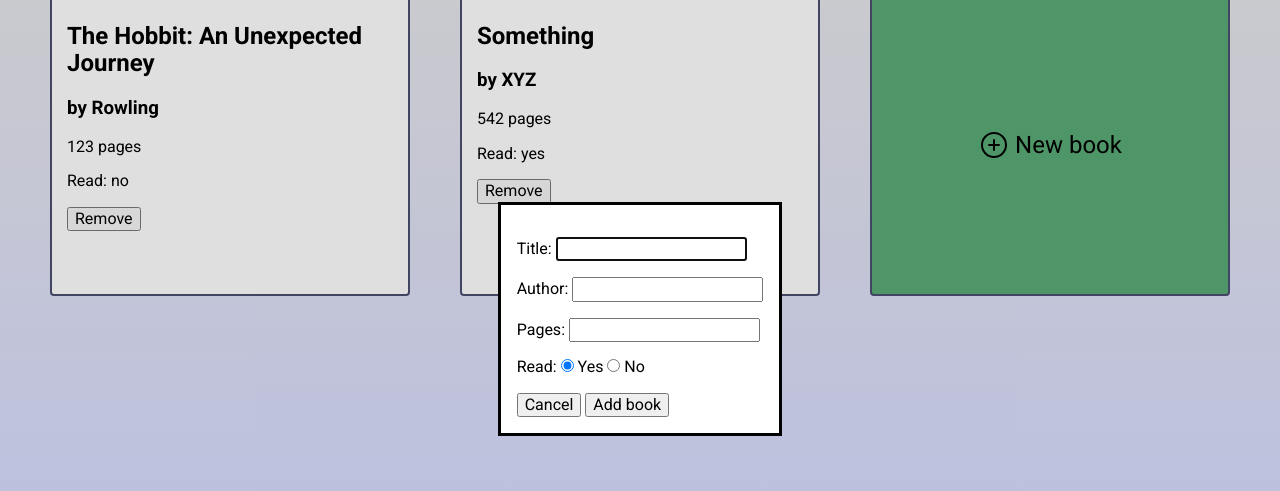
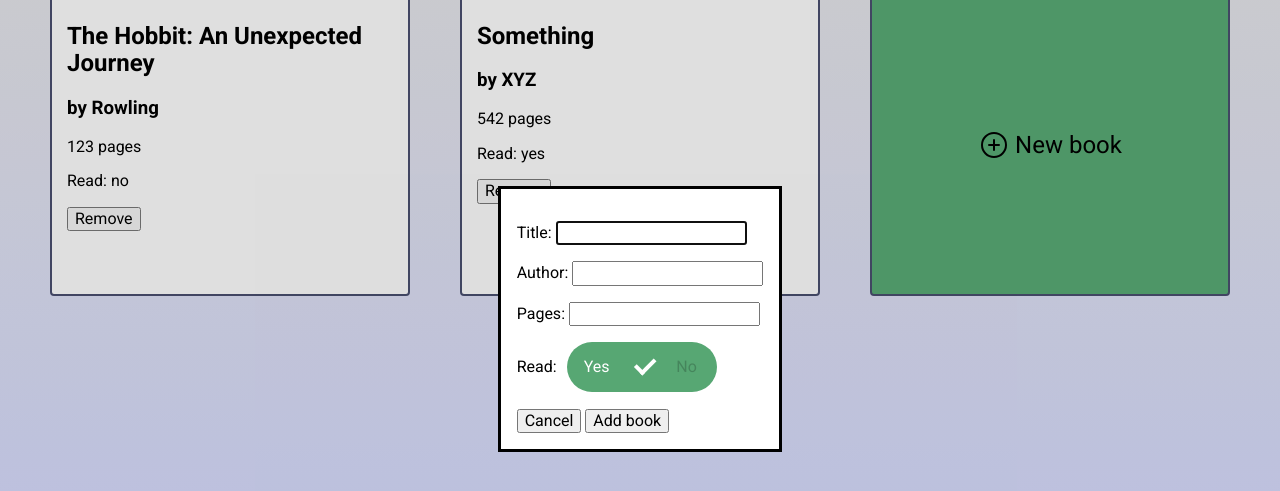
Before and after one commit to Marutovsky/library, a plain HTML site: page index.html in a window 1280 px wide. Both pictures are taken after a click on the button "New book". Shown: the part 81-572 px from the top of the page. Drawn offline with nearby package versions, Linux system fonts and the light colour scheme; a web font is replaced by a local one.

Commit message:
Add read radio switch input in dialog

```diff
--- a/css/style.css
+++ b/css/style.css
@@ -56,3 +56,93 @@ h1 {
     margin-right: 5px;
   }
 }
+
+
+/* Book read radio switch */
+
+.switch {
+  position: relative;
+  width: 150px;
+  height: 50px;
+  text-align: center;
+  background: #57a773;
+  transition: all 0.2s ease;
+  border-radius: 25px;
+
+  & span {
+    position: absolute;
+    top: 50%;
+    left: 50%;
+    width: 20px;
+    height: 4px;
+    margin: -2px 0px 0px -4px;
+    background: #fff;
+    display: block;
+    transform: rotate(-45deg);
+    transition: all 0.2s ease;
+
+    &::after {
+      content: "";
+      display: block;
+      width: 4px;
+      height: 12px;
+      margin-top: -8px;
+      background: #fff;
+      transition: all 0.2s ease;
+    }
+  }
+}
+
+
+input[type='radio'] {
+  display: none;
+}
+
+.switch label {
+  cursor: pointer;
+  color: rgba(0, 0, 0, 0.2);
+  width: 60px;
+  line-height: 50px;
+  transition: all 0.2s ease;
+}
+
+label[for='dialog-read-yes'] {
+  position: absolute;
+  left: 0%;
+  height: 20px;
+}
+
+label[for='dialog-read-no'] {
+  position: absolute;
+  right: 0%;
+}
+
+#dialog-read-no:checked ~ .switch {
+  background: #ee6352;
+}
+
+#dialog-read-no:checked ~ .switch span {
+  background: #fff;
+  margin-left: -8px;
+
+  &::after {
+    background: #fff;
+    height: 20px;
+    margin-top: -8px;
+    margin-left: 8px;
+  }
+}
+
+#dialog-read-yes:checked ~ .switch label[for='dialog-read-yes'] {
+  color: #fff;
+}
+
+#dialog-read-no:checked ~ .switch label[for='dialog-read-no'] {
+  color: #fff;
+}
+
+.toggle-radio {
+  display: flex;
+  gap: 10px;
+  margin-bottom: 16px;
+}
--- a/index.html
+++ b/index.html
@@ -34,19 +34,29 @@
           <input type="number" id="dialog-pages" required>
         </label>
       </p>
-      <p>
+      <div class="toggle-radio">
+        <p>Read:</p>
+        <input type="radio" name="read" id="dialog-read-yes" value="Yes" checked>
+        <input type="radio" name="read" id="dialog-read-no" value="No">
+        <div class="switch">
+          <label for="dialog-read-yes">Yes</label>
+          <label for="dialog-read-no">No</label>
+          <span></span>
+        </div>
+      </div>
+
+      <!-- <p>
         <label>
           Read:
-          <label>
-            <input type="radio" name="read" id="dialog-read-yes" value="yes" checked>
-            Yes
-          </label>
-          <label>
-            <input type="radio" name="read" id="dialog-read-no" value="no">
-            No
-          </label>
+          <input type="radio" name="read" id="dialog-read-yes" value="Yes" checked>
+          <input type="radio" name="read" id="dialog-read-no" value="No">
+          <div class="switch">
+            <label for="dialog-read-yes">Yes</label>
+            <label for="dialog-read-no">No</label>
+            <span></span>
+          </div>
         </label>
-      </p>
+      </p> -->
       <div>
         <button id="close-dialog" type="button">Cancel</button>
         <button id="add-book-btn" type="submit">Add book</button>
--- a/script.js
+++ b/script.js
@@ -6,8 +6,9 @@ const dialogCloseButton = document.querySelector('#close-dialog');
 const dialogTitleInput = document.querySelector('#dialog-title');
 const dialogAuthorInput = document.querySelector('#dialog-author');
 const dialogPagesInput = document.querySelector('#dialog-pages');
-const dialogReadChecked = document.querySelector('input[name="read"]:checked');
 const dialogReadYes = document.querySelector('#dialog-read-yes');
+const dialogReadNo = document.querySelector('#dialog-read-no');
+let dialogReadChecked = document.querySelector('input[name="read"]:checked');;
 
 let myLibrary = [
   {title: 'The Hobbit: An Unexpected Journey', author: 'Rowling', pages: '123', read: 'no'},
@@ -85,6 +86,7 @@ function clearDialogInputs() {
   dialogAuthorInput.value = '';
   dialogPagesInput.value = '';
   dialogReadYes.checked = true;
+  dialogReadChecked = document.querySelector('input[name="read"]:checked');
 }
 
 newBookButton.addEventListener('click', () => {
@@ -105,4 +107,16 @@ addBookButton.addEventListener('click', e => {
 dialogCloseButton.addEventListener('click', () => {
   clearDialogInputs();
   newBookDialog.close();
-})
+});
+
+dialogReadYes.addEventListener('click', () => {
+  dialogReadYes.checked = true;
+  dialogReadNo.checked = false;
+  dialogReadChecked = document.querySelector('input[name="read"]:checked');
+});
+
+dialogReadNo.addEventListener('click', () => {
+  dialogReadYes.checked = false;
+  dialogReadNo.checked = true;
+  dialogReadChecked = document.querySelector('input[name="read"]:checked');
+});
```
